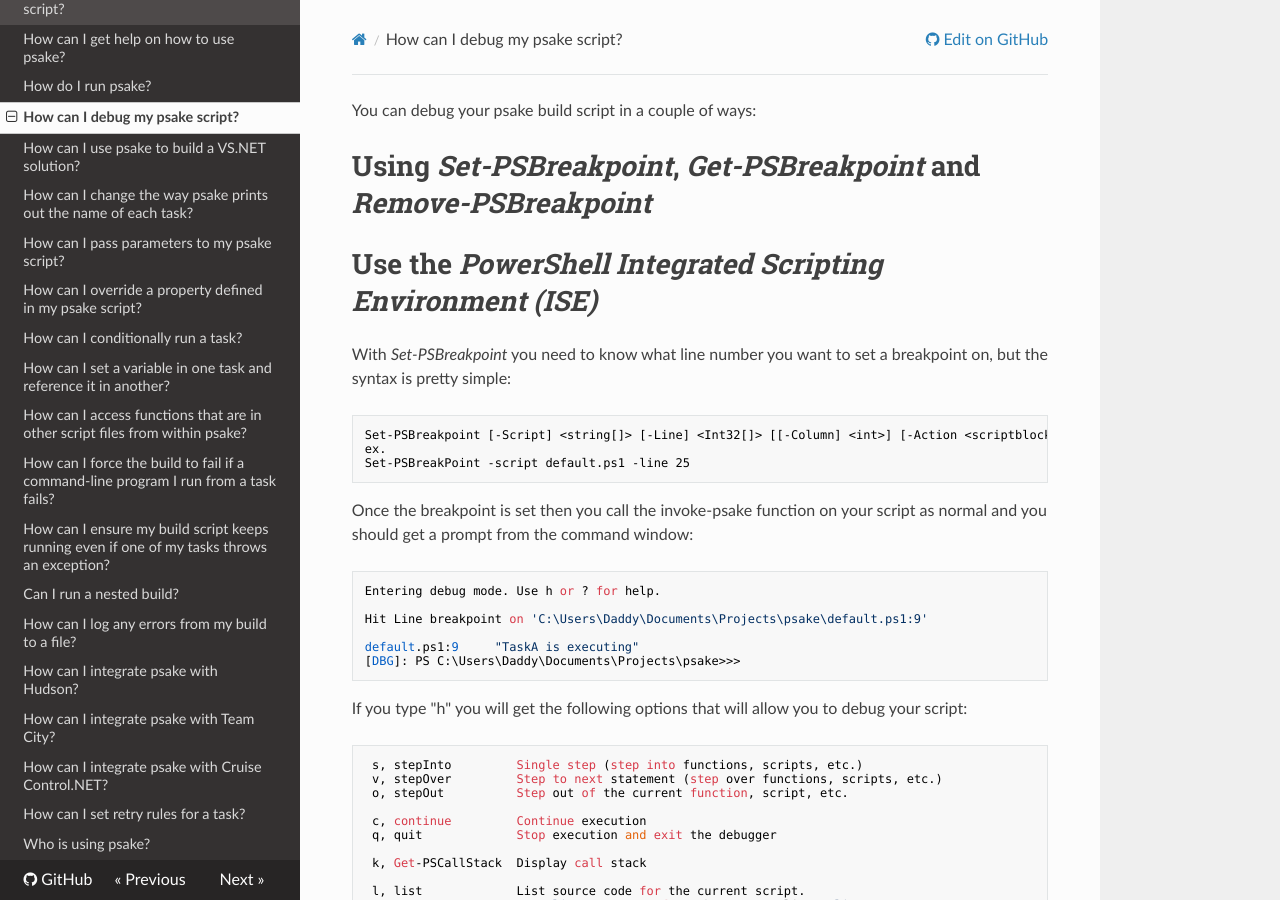
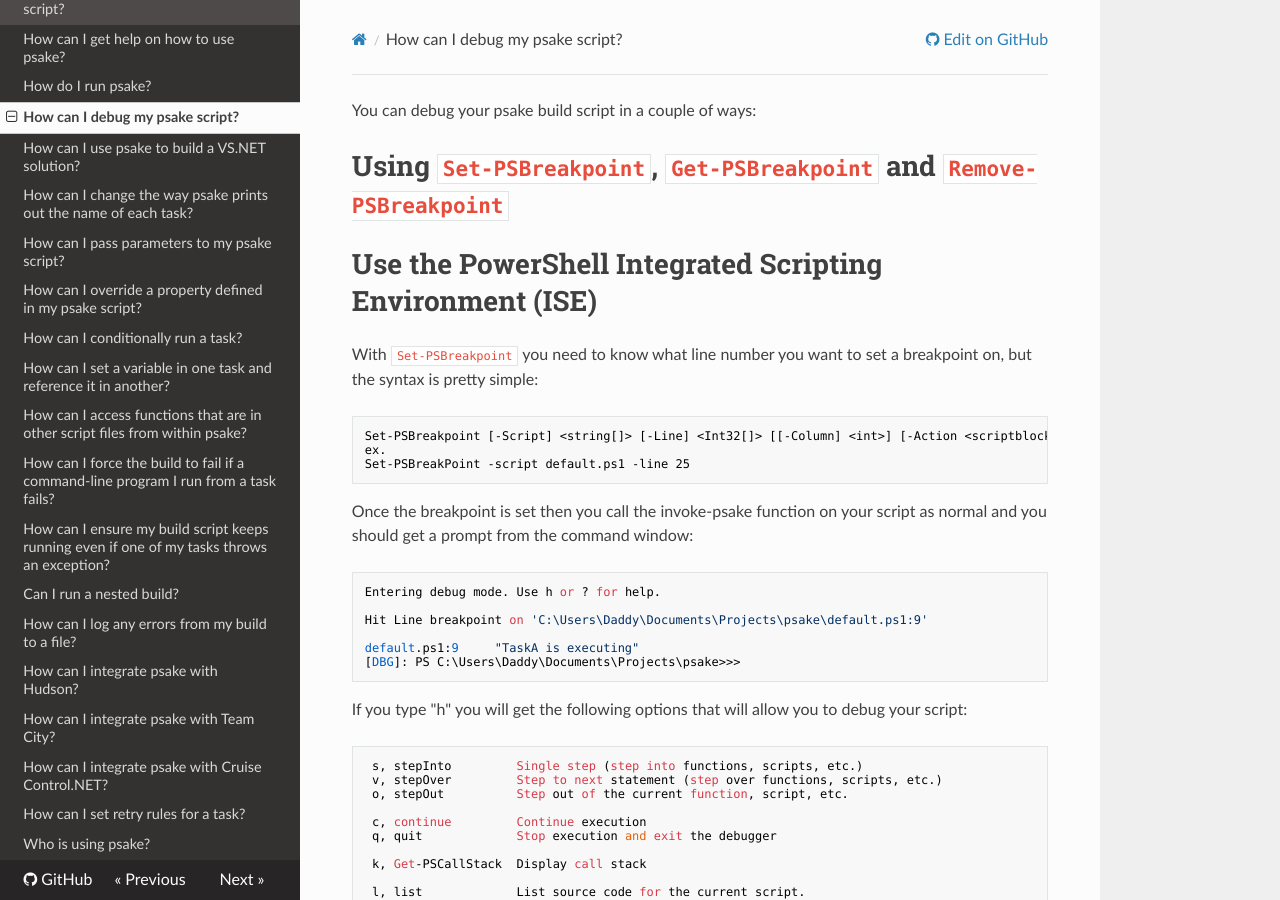
Before and after one commit to psake/psake, an MkDocs documentation site: the page built from docs/debug-script.md, in a window 1280 px wide and 900 px high. Built offline with MkDocs 1.6.1, drawn with Linux system fonts in a browser that asks for light colours; nearby versions of some CDN libraries; old or Windows-style settings are respelled for this version of MkDocs.

Commit message:
(doc) Change formatting

````diff
--- a/docs/debug-script.md
+++ b/docs/debug-script.md
@@ -1,8 +1,8 @@
 You can debug your psake build script in a couple of ways:
-# Using *Set-PSBreakpoint*, *Get-PSBreakpoint* and *Remove-PSBreakpoint*
-# Use the *PowerShell Integrated Scripting Environment (ISE)*
+# Using `Set-PSBreakpoint`, `Get-PSBreakpoint` and `Remove-PSBreakpoint`
+# Use the **PowerShell Integrated Scripting Environment (ISE)**
 
-With *Set-PSBreakpoint* you need to know what line number you want to set a breakpoint on, but the syntax is pretty simple:
+With `Set-PSBreakpoint` you need to know what line number you want to set a breakpoint on, but the syntax is pretty simple:
 
 ```powershell
 Set-PSBreakpoint [-Script] <string[]> [-Line] <Int32[]> [[-Column] <int>] [-Action <scriptblock>] [<CommonParameters>]
@@ -45,6 +45,6 @@ If you type "h" you will get the following options that will allow you to debug
 
 While debugging you are able to inspect the values of your variables by just typing them at the prompt and hitting the [Enter] key
 
-Once you are done debugging you can call *Remove-PSBreakpoint* to remove the breakpoints you've added,  you can use *Get-PSBreakpoint* to get a list of all the current breakpoints in the current session.
+Once you are done debugging you can call `Remove-PSBreakpoint` to remove the breakpoints you've added,  you can use `Get-PSBreakpoint` to get a list of all the current breakpoints in the current session.
 
-With the *PowerShell Integrated Scripting Environment* all you need to do is to load your build script and click on the left margin to set a breakpoint, then run the invoke-psake function from the command window that is within the ISE (its in the bottom pane of the ISE).  Then you can use the functions keys to debug your build script (F10, F11, etc.. they are under the "Debug" menu).
+With the **PowerShell Integrated Scripting Environment** all you need to do is to load your build script and click on the left margin to set a breakpoint, then run the invoke-psake function from the command window that is within the ISE (its in the bottom pane of the ISE).  Then you can use the functions keys to debug your build script (F10, F11, etc.. they are under the "Debug" menu).
````
